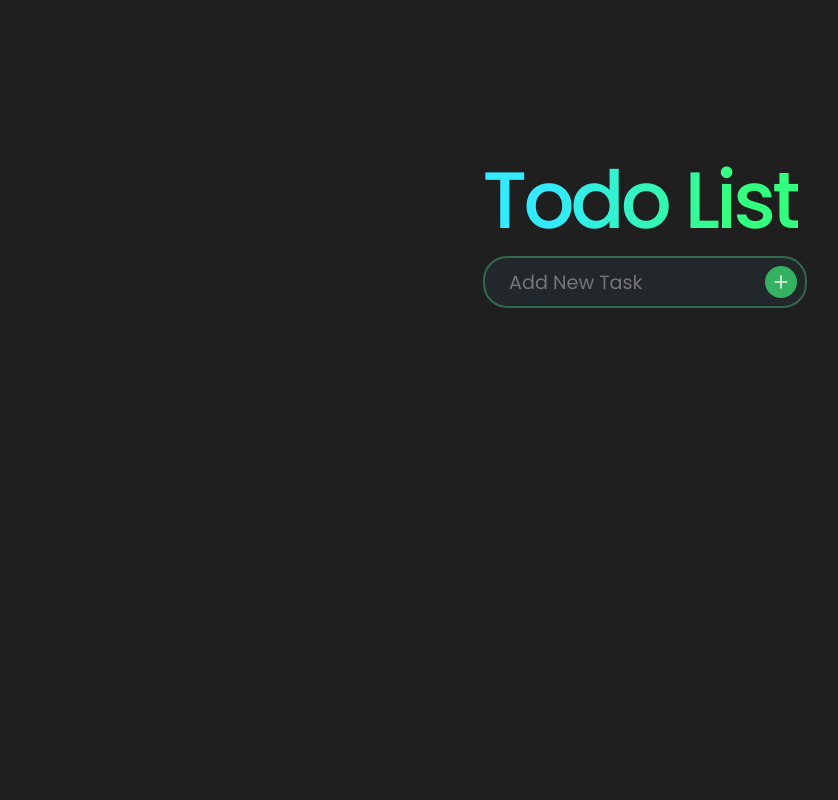
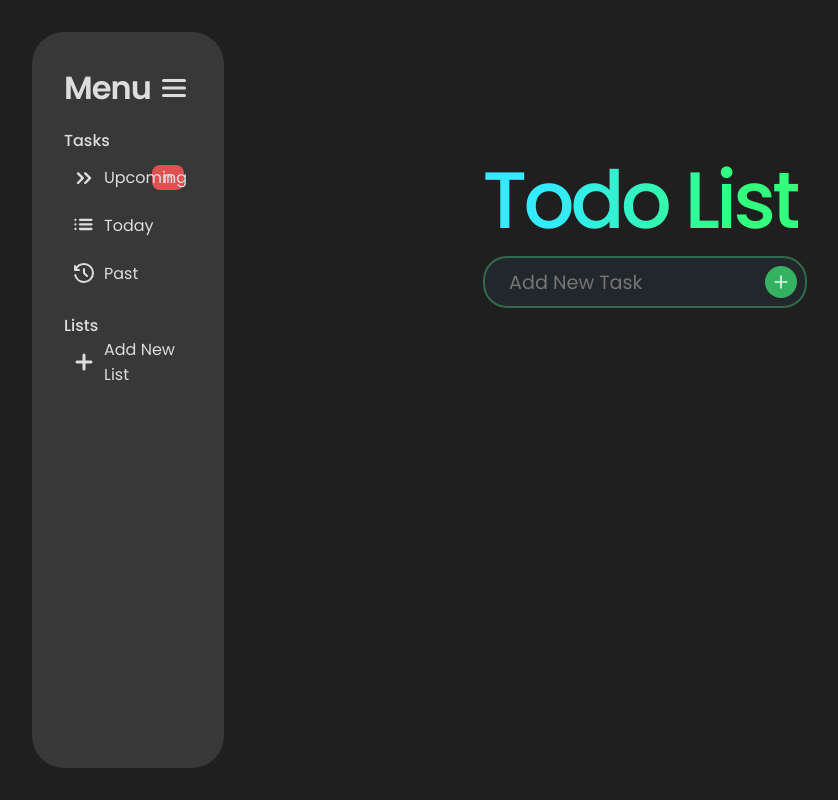
Before and after one commit to Nhade/basic-todo-list, a website built with webpack: page src/index.html in a window 1280 px wide. Shown: the whole page, without its empty margins (0-838 px from the left). Built offline with nearby package versions, Linux system fonts and the light colour scheme.

Commit message:
Add menu UI

```diff
--- a/src/index.html
+++ b/src/index.html
@@ -29,6 +29,59 @@
     </div>
     <ul id="task-list">
     </ul>
+  </div>
+  <div class="menu">
+    <div class="menu-container">
+      <div class="menu-top">
+        <span class="title-medium">Menu</span>
+        <svg aria-hidden="true" xmlns="http://www.w3.org/2000/svg" width="36" height="36" fill="none"
+          viewBox="0 0 24 24">
+          <path stroke="currentColor" stroke-linecap="round" stroke-width="2" d="M5 7h14M5 12h14M5 17h14" />
+        </svg>
+      </div>
+      <div class="menu-by-date">
+        <span class="title-small">Tasks</span>
+        <div>
+          <svg aria-hidden="true" xmlns="http://www.w3.org/2000/svg" width="24" height="24" fill="none"
+            viewBox="4 1 16 20">
+            <path stroke="currentColor" stroke-linecap="round" stroke-linejoin="round" stroke-width="2"
+              d="m7 16 4-4-4-4m6 8 4-4-4-4" />
+          </svg>
+          <span class="">Upcoming</span>
+          <span class="notif-badge">n</span>
+        </div>
+        <div>
+          <svg aria-hidden="true" xmlns="http://www.w3.org/2000/svg" width="24" height="24" fill="none"
+            viewBox="2 2 21 21">
+            <path stroke="currentColor" stroke-linecap="round" stroke-width="2"
+              d="M9 8h10M9 12h10M9 16h10M4.99 8H5m-.02 4h.01m0 4H5" />
+          </svg>
+          <span>Today</span>
+        </div>
+        <div>
+          <svg aria-hidden="true" xmlns="http://www.w3.org/2000/svg" width="24" height="24" fill="none"
+            viewBox="0 0 24 24">
+            <path stroke="currentColor" stroke-linecap="round" stroke-linejoin="round" stroke-width="2"
+              d="M12 8v4l3 3M3.22302 14C4.13247 18.008 7.71683 21 12 21c4.9706 0 9-4.0294 9-9 0-4.97056-4.0294-9-9-9-3.72916 0-6.92858 2.26806-8.29409 5.5M7 9H3V5" />
+          </svg>
+          <span>Past</span>
+        </div>
+      </div>
+      <div class="menu-by-list">
+        <span class="title-small">Lists</span>
+        <div id="create-list-btn">
+          <svg aria-hidden="true" xmlns="http://www.w3.org/2000/svg" width="24" height="24" fill="none"
+            viewBox="0 0 24 24">
+            <path stroke="currentColor" stroke-linecap="round" stroke-linejoin="round" stroke-width="3"
+              d="M5 12h14m-7 7V5" />
+          </svg>
+          <span>Add New List</span>
+        </div>
+      </div>
+      <div class="menu-bottom">
+
+      </div>
+    </div>
   </div>
   <div class="sidebar">
     <div class="sidebar-content">
--- a/src/style.css
+++ b/src/style.css
@@ -319,9 +319,15 @@ span {
 }
 
 .title-medium {
-  font-weight: 500;
+  font-weight: 600;
   font-size: 2rem;
   letter-spacing: -0.03em;
+}
+
+.title-small {
+  font-weight: 500;
+  font-size: 1rem;
+  letter-spacing: normal;
 }
 
 .button-primary {
@@ -377,3 +383,117 @@ span {
 .button-tertiary:active {
   background-color: rgba(255, 255, 255, 0.1);
 }
+
+.menu {
+  position: fixed;
+  display: flex;
+  margin: 2rem 0;
+  left: 0px;
+  top: 0px;
+  bottom: 0px;
+  width: 20vw;
+}
+
+.menu-container {
+  display: flex;
+  flex-direction: column;
+  justify-content: flex-start;
+  gap: 1rem;
+  margin: 0 2rem;
+  padding: 2rem;
+  height: auto;
+  width: inherit;
+  border-radius: 2rem;
+  background-color: hsl(0, 0%, 22%);
+}
+
+.menu-top {
+  display: flex;
+  align-items: center;
+  svg {
+    margin-left: auto;
+    border-radius: 0.5rem;
+    transition: 0.15s;
+    cursor: pointer;
+    &:hover {
+      background-color: hsl(0, 0%, 46%);
+    }
+  }
+}
+
+.menu-by-date {
+  div {
+    cursor: pointer;
+    display: flex;
+    position: relative;
+    align-items: center;
+    padding: 0 0.5rem;
+    height: 3rem;
+    border-radius: 0.5rem;
+    transition: 0.15s;
+    &:hover {
+      background-color: hsl(0, 0%, 46%);
+    }
+    span {
+      position: absolute;
+      left: 2.5rem;
+    }
+    .notif-badge {
+      position: static;
+      margin-left: auto;
+    }
+  }
+  .selected {
+    font-weight: 600;
+    background-color: hsl(0, 0%, 86%);
+    color: hsl(0, 0%, 12%);
+  }
+}
+
+.menu-by-list {
+  margin-bottom: auto;
+  div {
+    cursor: pointer;
+    display: flex;
+    position: relative;
+    align-items: center;
+    padding: 0 0.5rem;
+    height: 3rem;
+    border-radius: 0.5rem;
+    transition: 0.15s;
+    &:hover {
+      background-color: hsl(0, 0%, 46%);
+    }
+    span {
+      position: absolute;
+      left: 2.5rem;
+    }
+    .notif-badge {
+      position: static;
+      margin-left: auto;
+    }
+  }
+  .selected {
+    font-weight: 600;
+    background-color: hsl(0, 0%, 86%);
+    color: hsl(0, 0%, 12%);
+  }
+}
+
+.menu-bottom {
+  justify-self: flex-end;
+}
+
+.notif-badge {
+  width: 2rem;
+  background-color: hsl(0, 70%, 60%);
+  border-radius: 0.5rem;
+  text-align: center;
+}
+
+#create-list-btn {
+  &:hover {
+    background-color: hsl(0, 0%, 46%);
+    cursor: pointer;
+  }
+}
```
